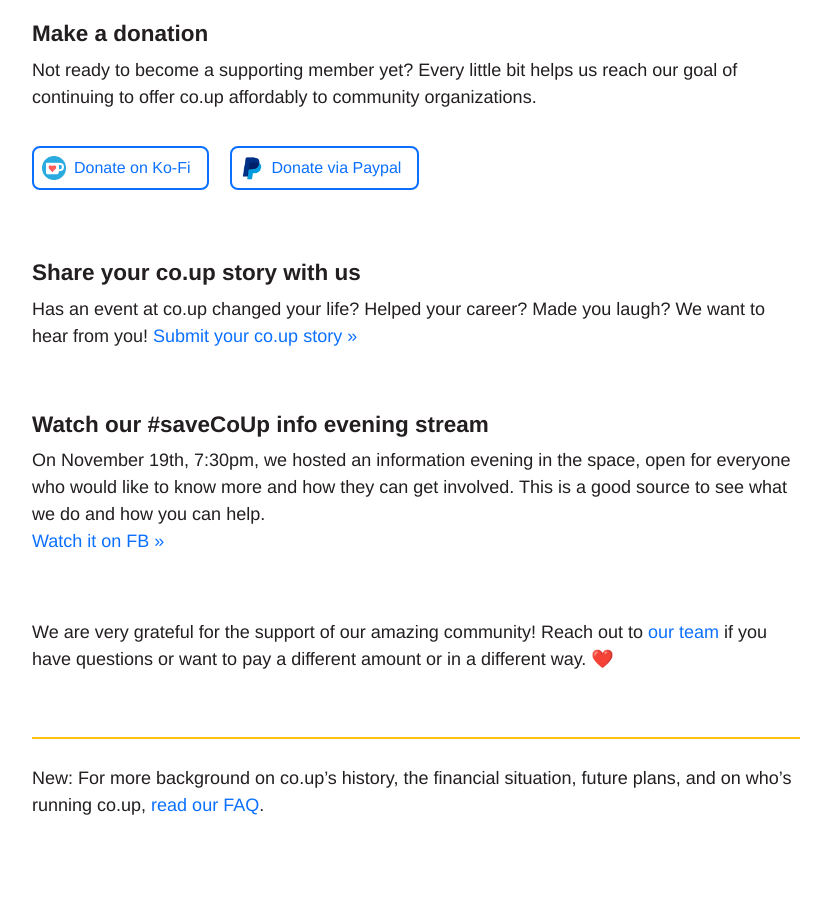
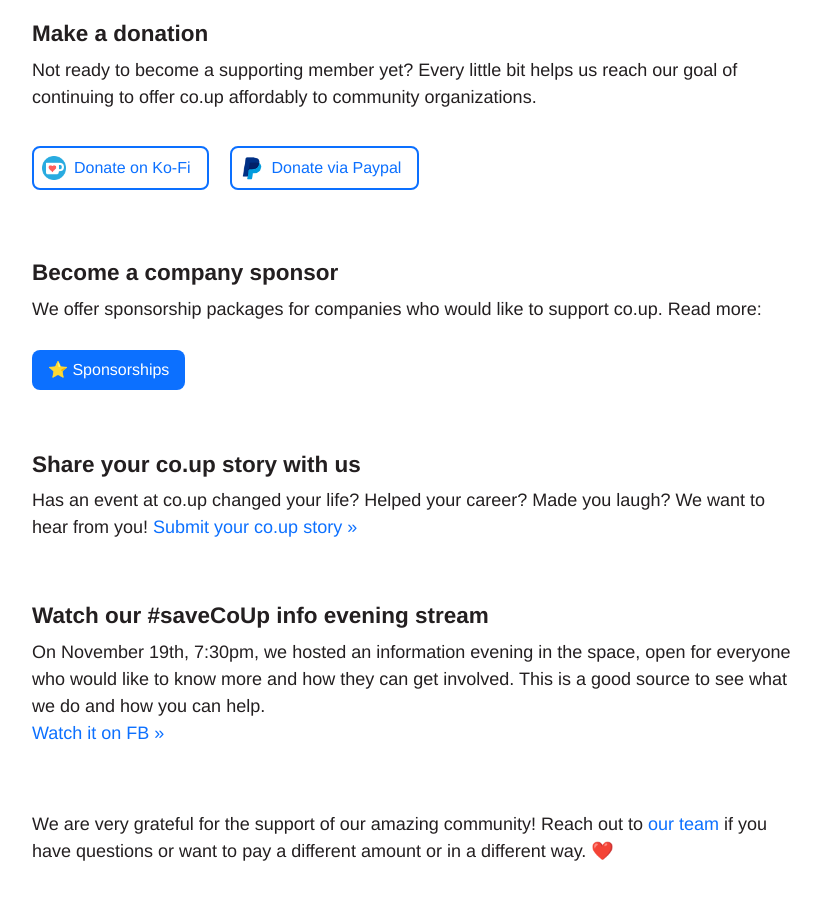
Before and after one commit to co-up/co-up.de, a Jekyll site: the page built from support-us.html, in a window 1280 px wide and 900 px high, scrolled down 1340 px. Shown: the whole window, without its empty margins (224-1055 px from the left). Built offline with Jekyll 4.4.1, drawn with Linux system fonts in a browser that asks for light colours.

Commit message:
add link to sponsorships to support-us page

```diff
--- a/support-us.html
+++ b/support-us.html
@@ -62,6 +62,18 @@ redirect_from: support-us.html
 </section>
 
 <section class="support-section">
+  <h3>Become a company sponsor</h3>
+  <p>
+    We offer sponsorship packages for companies who would like to support co.up. Read more:
+  </p>
+  <p>
+    <a href="/sponsorships" class="btn btn-blue">
+      ⭐️ Sponsorships
+    </a>
+  </p>
+</section>
+
+<section class="support-section">
   <h3>Share your co.up story with us</h3>
   <p>
     Has an event at co.up changed your life? Helped your career? Made you laugh? We want to hear from you! <a href="https://docs.google.com/forms/d/e/1FAIpQLScOkGytFXPTHb1ruQDSGVwa-WxkFOm-TWR2S2753iOkbMoBXA/viewform" target="_blank">
```
Also changed, not shown: sponsorships.md (+1 -2 lines).
